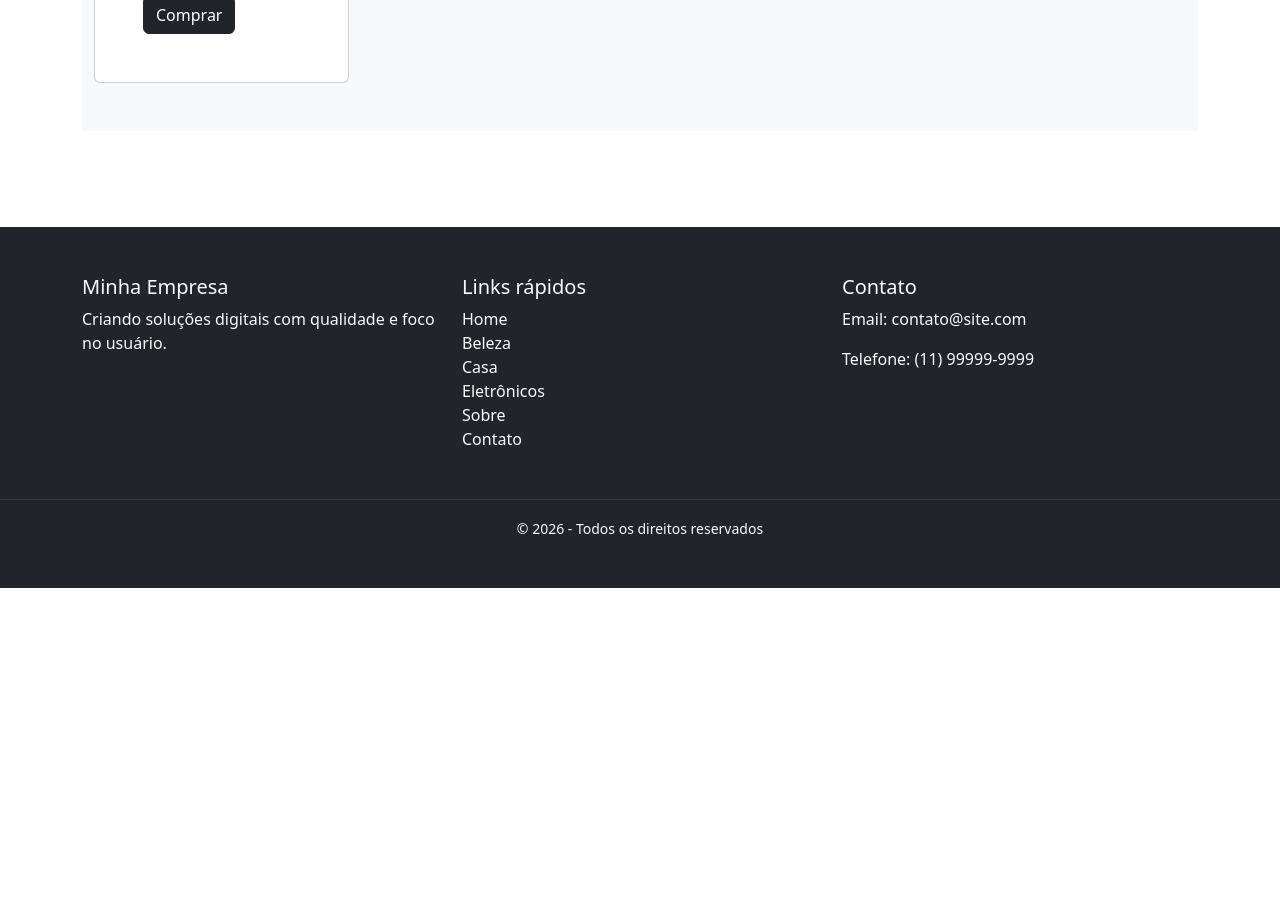
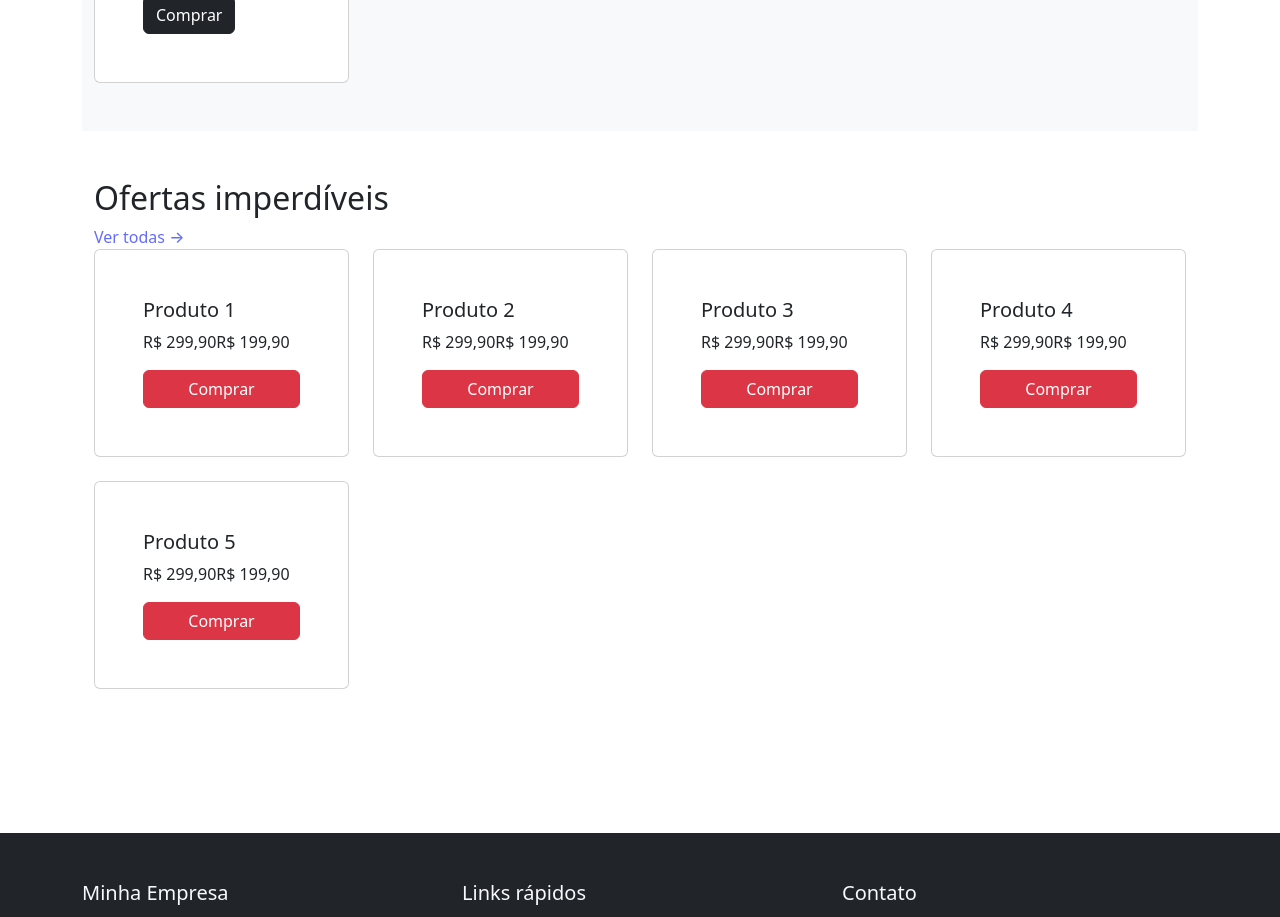
Before and after one commit to dcs30000/landingPage-reactjsBootstrap, a React (Vite) app: page / in a window 1280 px wide. Shown: the part 2440-3357 px from the top of the page. Before the commit the page ends 3028 px from the top, so only its background shows below. Built offline with nearby package versions, Linux system fonts and the light colour scheme.

Commit message:
criando a secao de ofertas

```diff
--- a/src/pages/Home/Home.jsx
+++ b/src/pages/Home/Home.jsx
@@ -194,6 +194,40 @@ function Home() {
         </Container>
       </section>
 
+      {/* OFERTAS */}
+      <section className="ofertas-section py-5">
+          <Container>
+            <div className="section-header">
+              <h2>Ofertas imperdíveis</h2>
+              <Link to="/ofertas" className="ver-todas">
+                Ver todas →
+              </Link>
+            </div>
+
+            <Row className="g-4">
+              {[1, 2, 3, 4, 5].map((item) => (
+                <Col md={3} key={item}>
+                  <Card className="oferta-card h-100">
+                    <Card.Body>
+                      <Card.Title>Produto {item}</Card.Title>
+
+                      <div className="precos">
+                        <span className="preco-antigo">R$ 299,90</span>
+                        <span className="preco-novo">R$ 199,90</span>
+                      </div>
+
+                      <Button variant="danger" className="w-100 mt-3">
+                        Comprar
+                      </Button>
+                    </Card.Body>
+                  </Card>
+                </Col>
+              ))}
+            </Row>
+          </Container>
+      </section>
+
+
     </>
   )
 }
```
